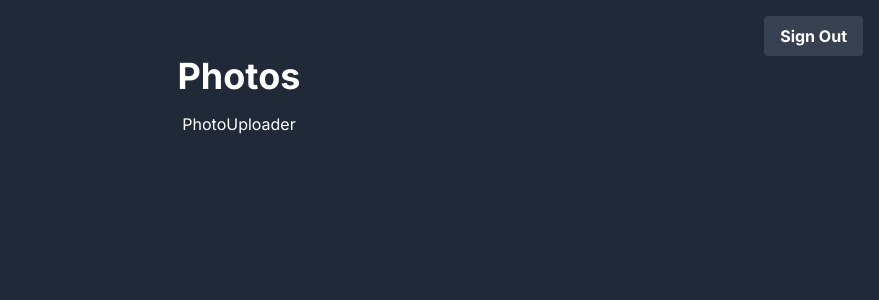
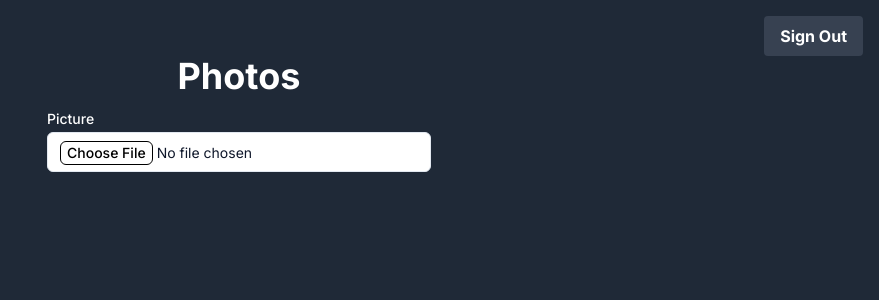
Before and after one commit to Sma-source/photo-app, a Next.js app: page /photos in a window 1280 px wide. Shown: the top 300 px of the page, without its empty margins (401-1280 px from the left). Built offline with nearby package versions, Linux system fonts and the light colour scheme.

Commit message:
add inut upload ui

```diff
--- a/components/PhotoUploader.jsx
+++ b/components/PhotoUploader.jsx
@@ -1,7 +1,18 @@
 import React from "react";
+import { Input } from "@/components/ui/input";
+import { Label } from "@/components/ui/label";
 
 const PhotoUploader = () => {
-  return <div>PhotoUploader</div>;
+  return (
+    <div className="grid w-full max-w-sm items-center gap-1.5">
+      <Label htmlFor="picture">Picture</Label>
+      <Input
+        id="picture"
+        type="file"
+        className="text-primary cursor-pointer file:border file:border-solid file:border-black file:rounded-md"
+      />
+    </div>
+  );
 };
 
 export default PhotoUploader;
```
